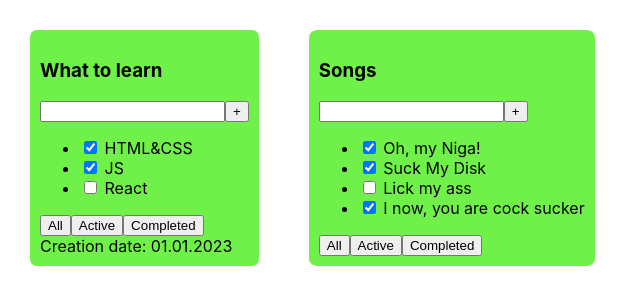
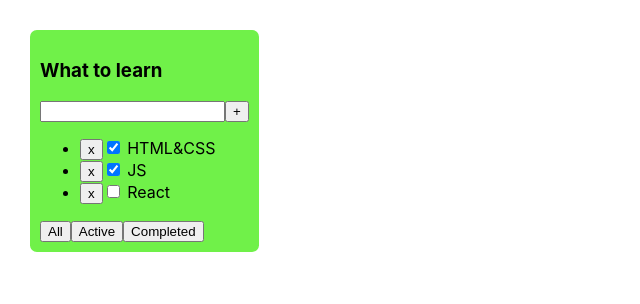
Before and after one commit to alexfcode/todolist_myself, a React (Vite) app: page / in a window 1280 px wide. Shown: the top 304 px of the page, without its empty margins (0-640 px from the left). Built offline with nearby package versions, Linux system fonts and the light colour scheme.

Commit message:
todolist-3-myself is done

```diff
--- a/src/App.tsx
+++ b/src/App.tsx
@@ -1,3 +1,4 @@
+import { useState } from "react";
 import "./App.css";
 import { TodoListItem } from "./TodoListItem";
 
@@ -7,24 +8,43 @@ export type TasksType = {
   isDone: boolean;
 };
 
-const Tasks1: TasksType[] = [
-  { id: 1, title: "HTML&CSS", isDone: true },
-  { id: 2, title: "JS", isDone: true },
-  { id: 3, title: "React", isDone: false },
-];
-const Tasks2: TasksType[] = [
-  { id: 1, title: "Oh, my Niga!", isDone: true },
-  { id: 2, title: "Suck My Disk", isDone: true },
-  { id: 3, title: "Lick my ass", isDone: false },
-  { id: 4, title: "I now, you are cock sucker", isDone: true },
-];
+export const App = () => {
 
-export const App = () => {
-  return (
+type filterType = "all" | "active" | "complete"
+
+const [filter, setFilter] = useState<filterType>("all")
+
+  const [tasks, setTasks] = useState<TasksType[]>([
+    { id: 1, title: "HTML&CSS", isDone: true },
+    { id: 2, title: "JS", isDone: true },
+    { id: 3, title: "React", isDone: false },
+  ]);
+
+  const deleteTask = (tasksId: number) => {
+    const filteredTasks = tasks.filter((t) => t.id !== tasksId);
+    setTasks(filteredTasks);
+  };
+
+const changeFilter = (filterValue: filterType) => {
+  setFilter(filterValue)
+}
+
+  let filteredTasks = tasks
+  if (filter === "active") {
+    filteredTasks = tasks.filter((t) => !t.isDone);
+  }
+  if (filter === "complete") {
+    filteredTasks = tasks.filter((t) => t.isDone)
+  }
+
+    return (
     <div className="app">
-      <TodoListItem title="What to learn" tasks={Tasks1} date="01.01.2023" />
-      <TodoListItem title="Songs" tasks={Tasks2} />
-      {/* <TodoListItem title="Books"/> */}
+      <TodoListItem
+        title="What to learn"
+        tasks={filteredTasks}
+        deleteTask={deleteTask}
+        changeFilter={changeFilter}
+      />
     </div>
   );
 };
--- a/src/Button.tsx
+++ b/src/Button.tsx
@@ -1,7 +1,8 @@
-export type ButtonType ={
-    title: string
-}
+export type ButtonType = {
+  title: string;
+  onClick?: () => void;
+};
 
-export const Button = ({title}: ButtonType) => {
-  return <button>{title}</button>;
+export const Button = ({ title, onClick }: ButtonType) => {
+  return <button onClick={onClick}>{title}</button>;
 };
--- a/src/TodoListItem.tsx
+++ b/src/TodoListItem.tsx
@@ -5,9 +5,17 @@ type TodoListItemPropsType = {
   title: string;
   tasks: TasksType[];
   date?: string;
+  deleteTask: (taskId: number) => void;
+  changeFilter: (filterValue: filterType) => void
 };
 
-export const TodoListItem = ({ title, tasks, date }: TodoListItemPropsType) => {
+export const TodoListItem = ({
+  title,
+  tasks,
+  date,
+  deleteTask,
+  changeFilter,
+}: TodoListItemPropsType) => {
   return (
     <div>
       <h3>{title}</h3>
@@ -20,6 +28,7 @@ export const TodoListItem = ({ title, tasks, date }: TodoListItemPropsType) => {
           tasks.map((t) => {
             return (
               <li key={t.id}>
+                <Button title="x" onClick={() => deleteTask(t.id)} />
                 <input type="checkbox" checked={t.isDone} />{" "}
                 <span>{t.title}</span>
               </li>
@@ -30,9 +39,9 @@ export const TodoListItem = ({ title, tasks, date }: TodoListItemPropsType) => {
         )}
       </ul>
       <div>
-        <Button title="All" />
-        <Button title="Active" />
-        <Button title="Completed" />
+        <Button title="All" onClick={() => changeFilter("all")}/>
+        <Button title="Active" onClick={() => changeFilter("active")}/>
+        <Button title="Completed" onClick={() => changeFilter("complete")}/>
       </div>
       <div>{date ? `Creation date: ${date}` : ""}</div>
     </div>
```
